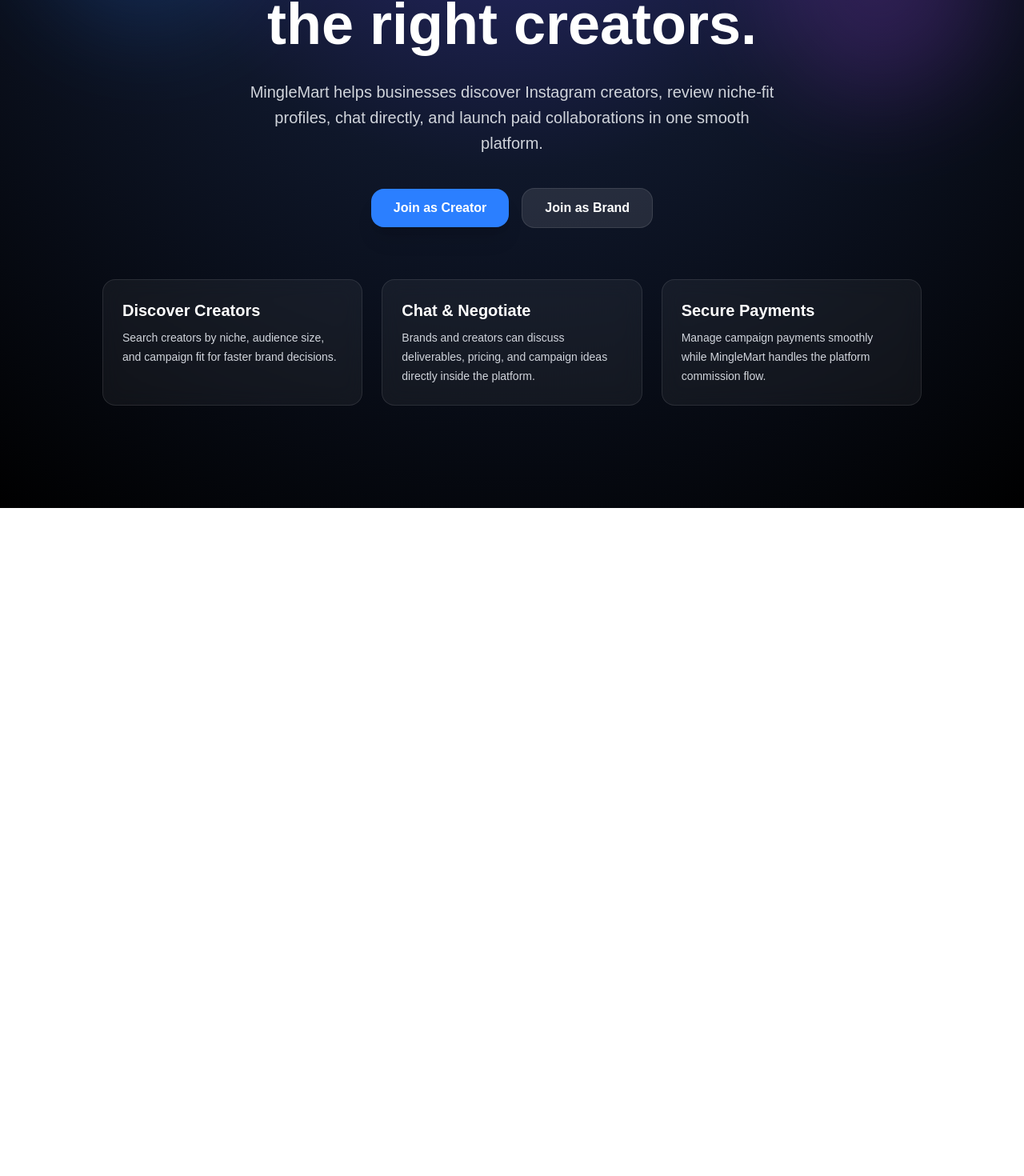
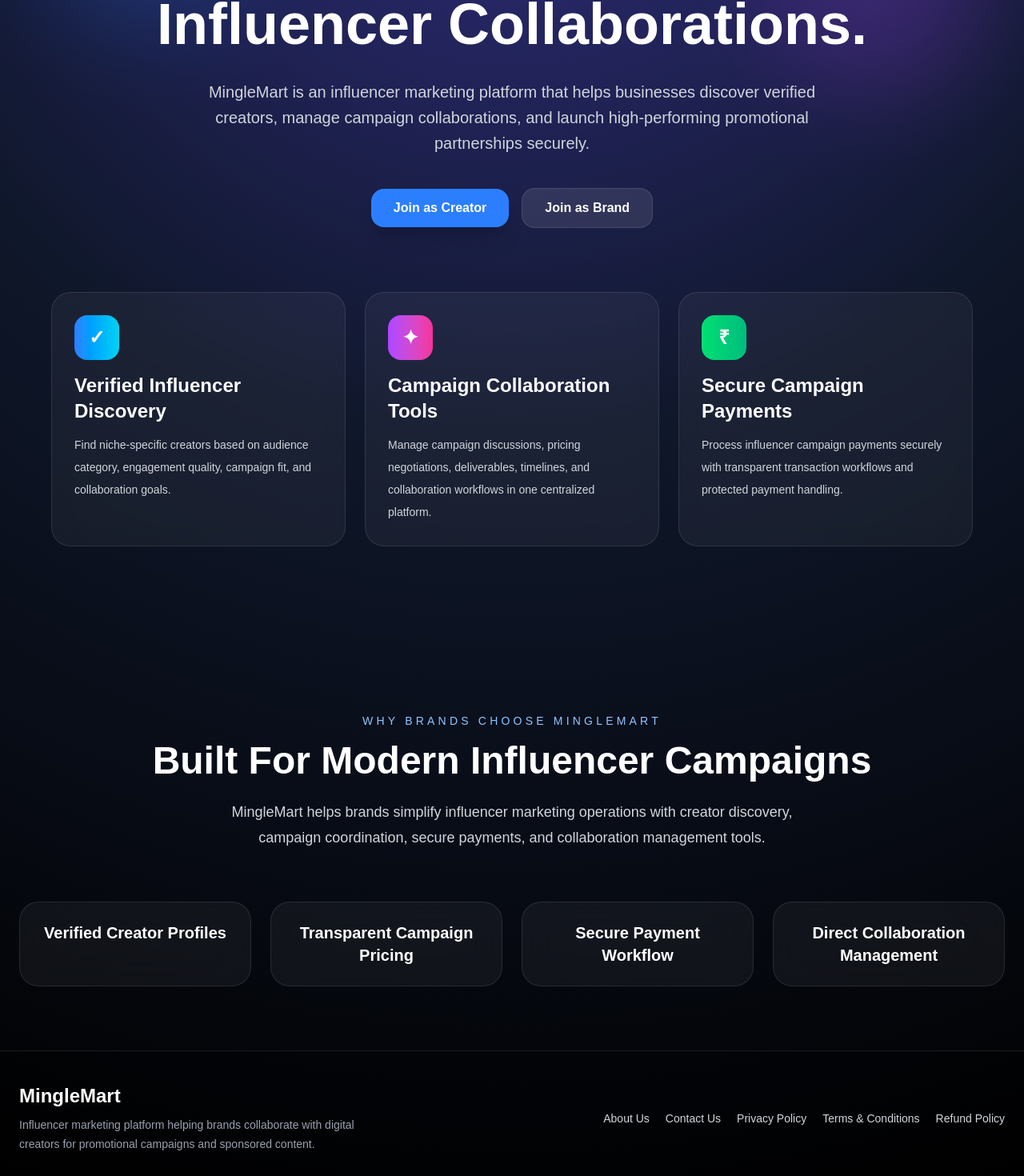
Before and after one commit to sakig1803-crypto/minglemart, a Next.js app: page / in a window 1280 px wide. Shown: the part 368-1838 px from the top of the page at 80% size. Before the commit the page ends 1003 px from the top, so only its background shows below. Built offline with nearby package versions, Linux system fonts and the light colour scheme; no server answers.

Commit message:
professional homepage redesign

```diff
--- a/app/page.tsx
+++ b/app/page.tsx
@@ -1,65 +1,182 @@
 export default function Home() {
   return (
-    <div className="min-h-screen bg-[radial-gradient(circle_at_top,_#312e81,_#0f172a_45%,_#000_100%)] text-white">
+    <div className="min-h-screen overflow-hidden bg-[radial-gradient(circle_at_top,_#312e81,_#0f172a_45%,_#000_100%)] text-white">
+      {/* HERO SECTION */}
       <section className="relative overflow-hidden">
+        {/* BACKGROUND GLOW */}
         <div className="absolute inset-0 opacity-20 blur-3xl">
-          <div className="absolute top-10 left-10 w-72 h-72 bg-blue-500 rounded-full" />
-          <div className="absolute top-32 right-10 w-72 h-72 bg-purple-500 rounded-full" />
+          <div className="absolute left-10 top-10 h-72 w-72 rounded-full bg-blue-500" />
+          <div className="absolute right-10 top-32 h-72 w-72 rounded-full bg-purple-500" />
         </div>
 
-        <div className="relative px-6 py-24 md:py-32 max-w-6xl mx-auto text-center">
-          <div className="inline-flex items-center gap-2 border border-white/10 bg-white/5 rounded-full px-4 py-2 text-sm text-gray-300 mb-6">
-            <span className="w-2 h-2 bg-green-400 rounded-full" />
-            Built for creators and modern brands
+        <div className="relative mx-auto max-w-7xl px-6 py-24 text-center md:py-32">
+          {/* TOP BADGE */}
+          <div className="mb-6 inline-flex items-center gap-2 rounded-full border border-white/10 bg-white/5 px-4 py-2 text-sm text-gray-300">
+            <span className="h-2 w-2 rounded-full bg-green-400" />
+            Trusted influencer marketing collaboration platform
           </div>
 
-          <h1 className="text-5xl md:text-7xl font-bold leading-tight max-w-5xl mx-auto">
-            Connect the right brands with the right creators.
+          {/* MAIN HEADING */}
+          <h1 className="mx-auto max-w-6xl text-5xl font-bold leading-tight md:text-7xl">
+            Scale Your Brand With Trusted Influencer Collaborations.
           </h1>
 
-          <p className="mt-6 text-lg md:text-xl text-gray-300 max-w-2xl mx-auto leading-8">
-            MingleMart helps businesses discover Instagram creators, review
-            niche-fit profiles, chat directly, and launch paid collaborations
-            in one smooth platform.
+          {/* SUBTEXT */}
+          <p className="mx-auto mt-6 max-w-3xl text-lg leading-8 text-gray-300 md:text-xl">
+            MingleMart is an influencer marketing platform that helps
+            businesses discover verified creators, manage campaign
+            collaborations, and launch high-performing promotional partnerships
+            securely.
           </p>
 
-          <div className="mt-10 flex flex-col sm:flex-row items-center justify-center gap-4">
-            <button className="bg-blue-500 hover:bg-blue-600 transition px-7 py-3 rounded-2xl font-semibold shadow-xl">
+          {/* BUTTONS */}
+          <div className="mt-10 flex flex-col items-center justify-center gap-4 sm:flex-row">
+            <button className="rounded-2xl bg-blue-500 px-7 py-3 font-semibold shadow-xl transition hover:scale-105 hover:bg-blue-600">
               Join as Creator
             </button>
 
-            <button className="bg-white/10 hover:bg-white/20 border border-white/10 transition px-7 py-3 rounded-2xl font-semibold">
+            <button className="rounded-2xl border border-white/10 bg-white/10 px-7 py-3 font-semibold transition hover:bg-white/20">
               Join as Brand
             </button>
           </div>
 
-          <div className="mt-16 grid grid-cols-1 md:grid-cols-3 gap-6 max-w-5xl mx-auto">
-            <div className="rounded-2xl border border-white/10 bg-white/5 backdrop-blur-md p-6 text-left">
-              <h3 className="text-xl font-semibold mb-2">Discover Creators</h3>
-              <p className="text-gray-300 text-sm leading-6">
-                Search creators by niche, audience size, and campaign fit for
-                faster brand decisions.
+          {/* FEATURE CARDS */}
+          <div className="mx-auto mt-20 grid max-w-6xl grid-cols-1 gap-6 md:grid-cols-3">
+            {/* CARD 1 */}
+            <div className="rounded-3xl border border-white/10 bg-white/5 p-7 text-left backdrop-blur-md transition hover:-translate-y-1 hover:border-blue-400/30">
+              <div className="mb-4 flex h-14 w-14 items-center justify-center rounded-2xl bg-gradient-to-r from-blue-500 to-cyan-400 text-2xl font-bold">
+                ✓
+              </div>
+
+              <h3 className="mb-3 text-2xl font-semibold">
+                Verified Influencer Discovery
+              </h3>
+
+              <p className="text-sm leading-7 text-gray-300">
+                Find niche-specific creators based on audience category,
+                engagement quality, campaign fit, and collaboration goals.
               </p>
             </div>
 
-            <div className="rounded-2xl border border-white/10 bg-white/5 backdrop-blur-md p-6 text-left">
-              <h3 className="text-xl font-semibold mb-2">Chat & Negotiate</h3>
-              <p className="text-gray-300 text-sm leading-6">
-                Brands and creators can discuss deliverables, pricing, and
-                campaign ideas directly inside the platform.
+            {/* CARD 2 */}
+            <div className="rounded-3xl border border-white/10 bg-white/5 p-7 text-left backdrop-blur-md transition hover:-translate-y-1 hover:border-purple-400/30">
+              <div className="mb-4 flex h-14 w-14 items-center justify-center rounded-2xl bg-gradient-to-r from-purple-500 to-pink-500 text-2xl font-bold">
+                ✦
+              </div>
+
+              <h3 className="mb-3 text-2xl font-semibold">
+                Campaign Collaboration Tools
+              </h3>
+
+              <p className="text-sm leading-7 text-gray-300">
+                Manage campaign discussions, pricing negotiations,
+                deliverables, timelines, and collaboration workflows in one
+                centralized platform.
               </p>
             </div>
 
-            <div className="rounded-2xl border border-white/10 bg-white/5 backdrop-blur-md p-6 text-left">
-              <h3 className="text-xl font-semibold mb-2">Secure Payments</h3>
-              <p className="text-gray-300 text-sm leading-6">
-                Manage campaign payments smoothly while MingleMart handles the
-                platform commission flow.
+            {/* CARD 3 */}
+            <div className="rounded-3xl border border-white/10 bg-white/5 p-7 text-left backdrop-blur-md transition hover:-translate-y-1 hover:border-green-400/30">
+              <div className="mb-4 flex h-14 w-14 items-center justify-center rounded-2xl bg-gradient-to-r from-green-400 to-emerald-500 text-2xl font-bold">
+                ₹
+              </div>
+
+              <h3 className="mb-3 text-2xl font-semibold">
+                Secure Campaign Payments
+              </h3>
+
+              <p className="text-sm leading-7 text-gray-300">
+                Process influencer campaign payments securely with transparent
+                transaction workflows and protected payment handling.
               </p>
             </div>
           </div>
         </div>
       </section>
+
+      {/* WHY BRANDS CHOOSE US */}
+      <section className="px-6 py-20">
+        <div className="mx-auto max-w-7xl">
+          <div className="text-center">
+            <p className="mb-4 text-sm uppercase tracking-[0.3em] text-blue-300">
+              Why Brands Choose MingleMart
+            </p>
+
+            <h2 className="text-4xl font-bold md:text-5xl">
+              Built For Modern Influencer Campaigns
+            </h2>
+
+            <p className="mx-auto mt-6 max-w-3xl text-lg leading-8 text-gray-300">
+              MingleMart helps brands simplify influencer marketing operations
+              with creator discovery, campaign coordination, secure payments,
+              and collaboration management tools.
+            </p>
+          </div>
+
+          {/* TRUST GRID */}
+          <div className="mt-16 grid grid-cols-1 gap-6 md:grid-cols-2 xl:grid-cols-4">
+            <div className="rounded-3xl border border-white/10 bg-white/5 p-6 text-center backdrop-blur-xl">
+              <h3 className="text-xl font-semibold">
+                Verified Creator Profiles
+              </h3>
+            </div>
+
+            <div className="rounded-3xl border border-white/10 bg-white/5 p-6 text-center backdrop-blur-xl">
+              <h3 className="text-xl font-semibold">
+                Transparent Campaign Pricing
+              </h3>
+            </div>
+
+            <div className="rounded-3xl border border-white/10 bg-white/5 p-6 text-center backdrop-blur-xl">
+              <h3 className="text-xl font-semibold">
+                Secure Payment Workflow
+              </h3>
+            </div>
+
+            <div className="rounded-3xl border border-white/10 bg-white/5 p-6 text-center backdrop-blur-xl">
+              <h3 className="text-xl font-semibold">
+                Direct Collaboration Management
+              </h3>
+            </div>
+          </div>
+        </div>
+      </section>
+
+      {/* FOOTER */}
+      <footer className="border-t border-white/10 bg-black/30 px-6 py-10">
+        <div className="mx-auto flex max-w-7xl flex-col items-center justify-between gap-6 text-center md:flex-row md:text-left">
+          <div>
+            <h3 className="text-2xl font-bold">MingleMart</h3>
+
+            <p className="mt-2 max-w-md text-sm leading-6 text-gray-400">
+              Influencer marketing platform helping brands collaborate with
+              digital creators for promotional campaigns and sponsored content.
+            </p>
+          </div>
+
+          <div className="flex flex-wrap items-center justify-center gap-5 text-sm text-gray-300">
+            <a href="/about-us" className="hover:text-white">
+              About Us
+            </a>
+
+            <a href="/contact-us" className="hover:text-white">
+              Contact Us
+            </a>
+
+            <a href="/privacy-policy" className="hover:text-white">
+              Privacy Policy
+            </a>
+
+            <a href="/terms-and-conditions" className="hover:text-white">
+              Terms & Conditions
+            </a>
+
+            <a href="/refund-policy" className="hover:text-white">
+              Refund Policy
+            </a>
+          </div>
+        </div>
+      </footer>
     </div>
   );
 }
```
